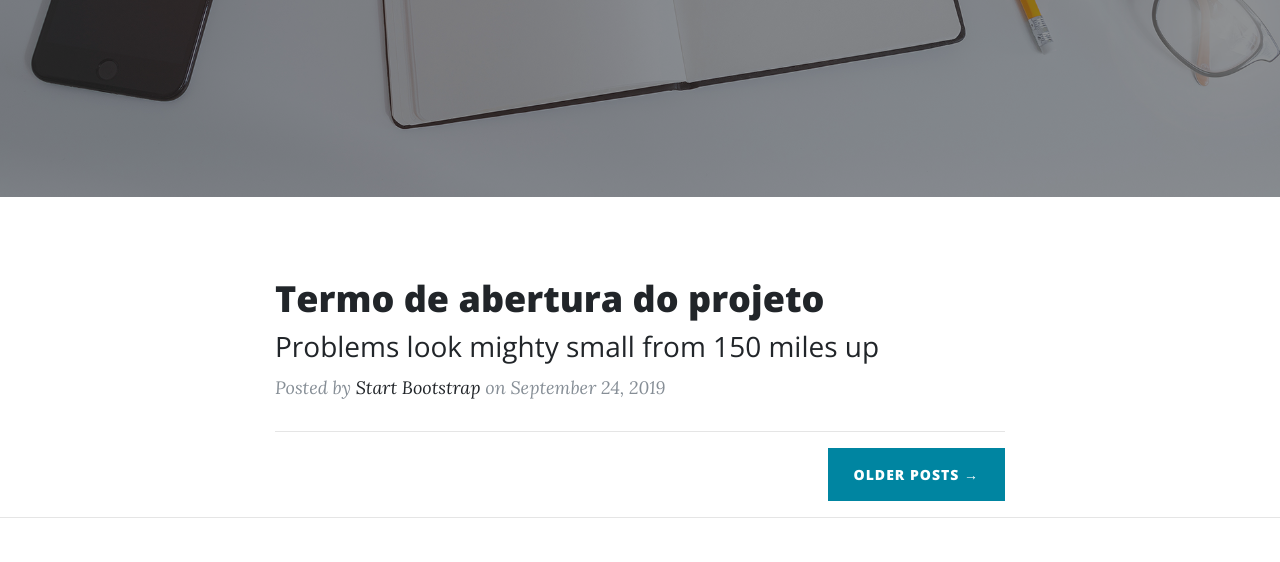
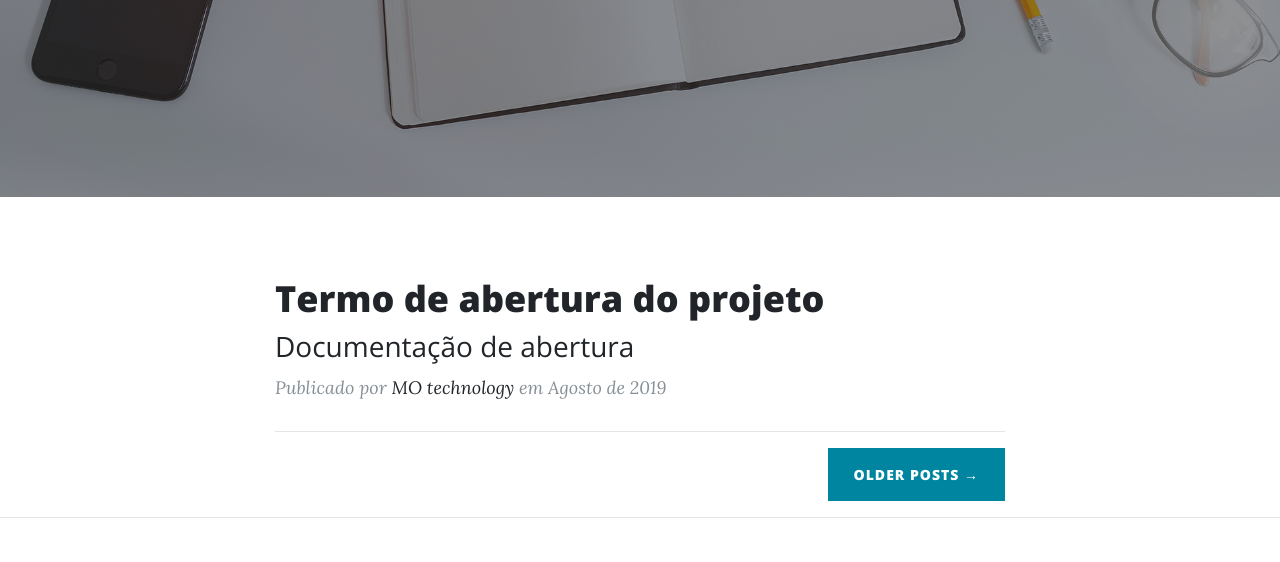
Before and after one commit to motechnology/Documentos, a website: page index.html in a window 1280 px wide. Shown: the part 580-1142 px from the top of the page. Drawn offline with nearby package versions, Linux system fonts and the light colour scheme.

Commit message:
small update IX

```diff
--- a/index.html
+++ b/index.html
@@ -79,12 +79,12 @@
               Termo de abertura do projeto
             </h2>
             <h3 class="post-subtitle">
-              Problems look mighty small from 150 miles up
+              Documentação de abertura
             </h3>
           </a>
-          <p class="post-meta">Posted by
-            <a href="#">Start Bootstrap</a>
-            on September 24, 2019</p>
+          <p class="post-meta">Publicado por
+            <a href="#">MO technology</a>
+            em Agosto de 2019</p>
         </div>
         <hr>
         <!-- Pager -->
```
